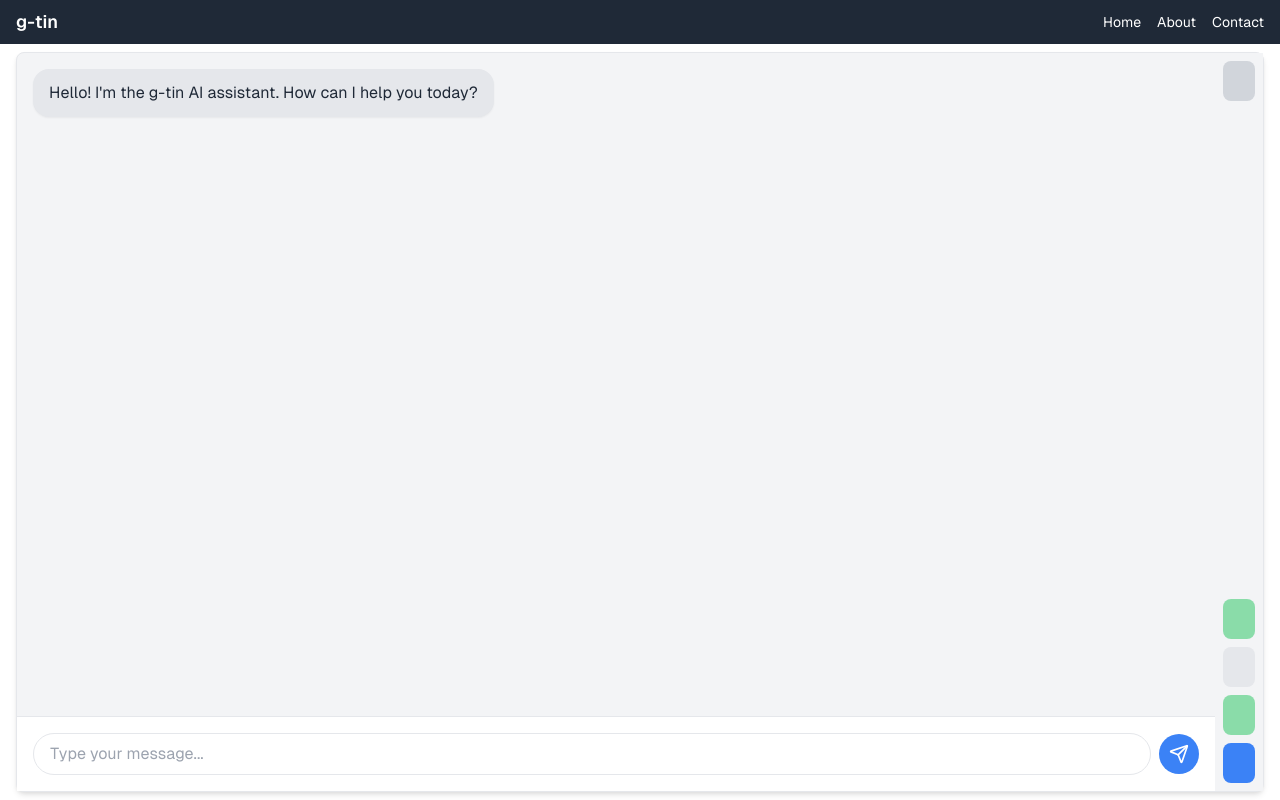
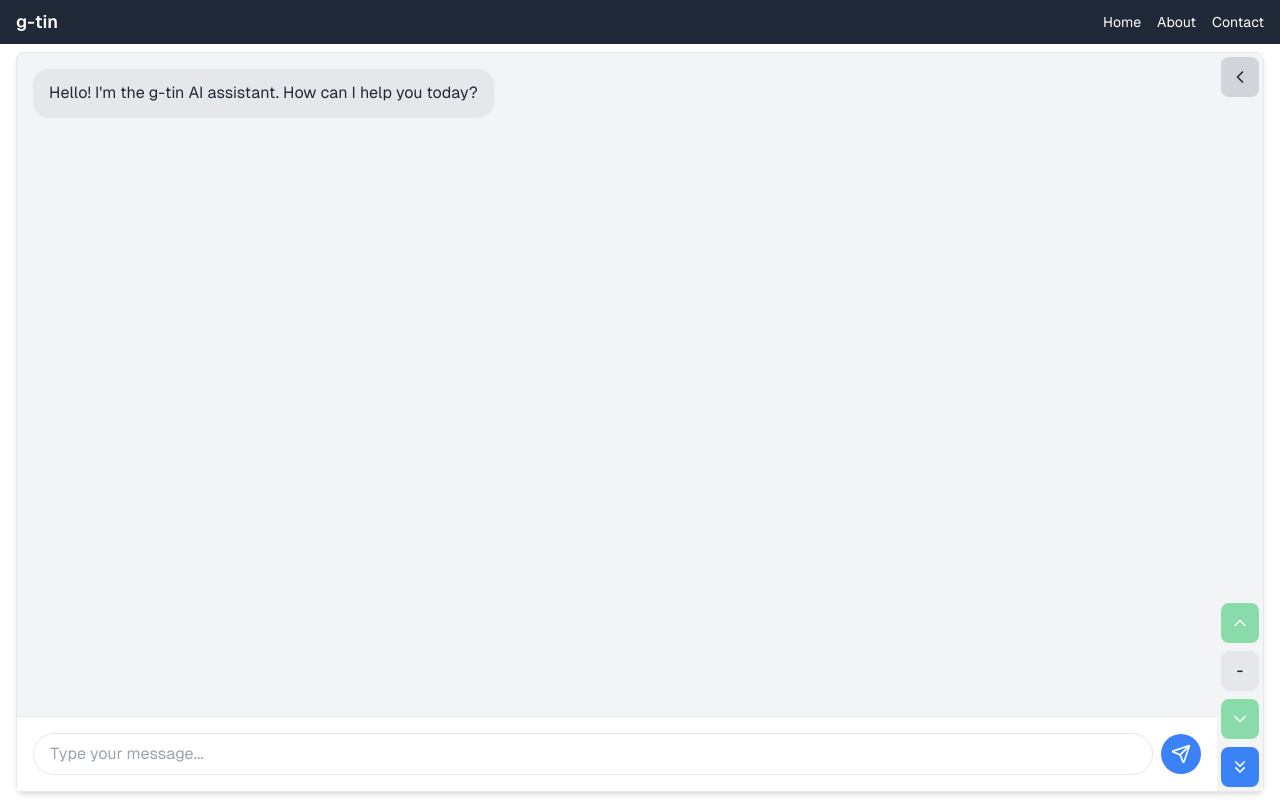
Before and after one commit to zenitogr/g-tin, a Next.js app: page / in a window 1280 px wide. Built offline with nearby package versions, Linux system fonts and the light colour scheme.

Commit message:
fixed the marker display and the button alignment and shevron visibility

```diff
--- a/app/globals.css
+++ b/app/globals.css
@@ -132,10 +132,10 @@ body {
 
 /* Button styles */
 .chat-button {
-  display: inline-flex;
+  display: flex;
   align-items: center;
   justify-content: center;
-  padding: 0.5rem;
+  padding: 0.25rem;
   border-radius: 0.5rem;
   font-weight: 500;
   transition: all 0.15s ease-in-out;
--- a/components/AIChatbot.tsx
+++ b/components/AIChatbot.tsx
@@ -209,65 +209,65 @@ const AIChatbot = () => {
         </div>
       </div>
       <div className={`flex flex-col justify-between bg-gray-100 dark:bg-gray-800 transition-all duration-300 ${isNavExpanded ? 'w-1/3' : 'w-12'}`}>
-        <div className="flex flex-col space-y-2 p-2">
+        <div className="flex flex-col space-y-2 p-1">
           <button
             onClick={toggleNav}
-            className="chat-button bg-gray-300 dark:bg-gray-700 text-gray-800 dark:text-white h-10 overflow-hidden"
+            className="chat-button bg-gray-300 dark:bg-gray-700 text-gray-800 dark:text-white h-10"
             aria-label={isNavExpanded ? "Collapse navigation" : "Expand navigation"}
           >
             <div className="flex items-center justify-center w-full h-full">
-              {isNavExpanded ? <ChevronRight size={24} /> : <ChevronLeft size={24} />}
-              <span className={`ml-2 transition-opacity duration-300 ${isNavExpanded ? 'opacity-100' : 'opacity-0'}`}>
-                Collapse
-              </span>
+              <div className="w-6 flex-shrink-0 flex justify-center">
+                {isNavExpanded ? <ChevronRight size={20} /> : <ChevronLeft size={20} />}
+              </div>
+              {isNavExpanded && <span className="ml-2">Collapse</span>}
             </div>
           </button>
         </div>
-        <div className="flex flex-col space-y-2 p-2">
+        <div className="flex flex-col space-y-2 p-1">
           <button
             onClick={() => navigateMarkers('prev')}
-            className="chat-button bg-green-500 text-white h-10 overflow-hidden"
+            className="chat-button bg-green-500 text-white h-10"
             aria-label="Previous marker"
             disabled={markers.length === 0}
           >
             <div className="flex items-center justify-center w-full h-full">
-              <ChevronUp size={24} />
-              <span className={`ml-2 transition-opacity duration-300 ${isNavExpanded ? 'opacity-100' : 'opacity-0'}`}>
-                Previous
-              </span>
+              <div className="w-6 flex-shrink-0 flex justify-center">
+                <ChevronUp size={20} />
+              </div>
+              {isNavExpanded && <span className="ml-2">Previous</span>}
             </div>
           </button>
-          <div className="chat-button bg-gray-200 dark:bg-gray-700 text-gray-800 dark:text-white flex items-center justify-center h-10 overflow-hidden">
-            <div className="flex items-center justify-center w-full h-full whitespace-nowrap">
-              <span className={`transition-opacity duration-300 ${isNavExpanded ? 'opacity-100' : 'opacity-0'}`}>
-                Marker:
-              </span>
-              <span className="ml-1">{getCurrentMarkerDisplay()}</span>
+          <div className="chat-button bg-gray-200 dark:bg-gray-700 text-gray-800 dark:text-white flex items-center justify-center h-10">
+            <div className="flex items-center justify-center w-full h-full">
+              <div className="w-6 flex-shrink-0 flex justify-center">
+                <span>{getCurrentMarkerDisplay()}</span>
+              </div>
+              {isNavExpanded && <span className="ml-2">Marker</span>}
             </div>
           </div>
           <button
             onClick={() => navigateMarkers('next')}
-            className="chat-button bg-green-500 text-white h-10 overflow-hidden"
+            className="chat-button bg-green-500 text-white h-10"
             aria-label="Next marker"
             disabled={markers.length === 0}
           >
             <div className="flex items-center justify-center w-full h-full">
-              <ChevronDown size={24} />
-              <span className={`ml-2 transition-opacity duration-300 ${isNavExpanded ? 'opacity-100' : 'opacity-0'}`}>
-                Next
-              </span>
+              <div className="w-6 flex-shrink-0 flex justify-center">
+                <ChevronDown size={20} />
+              </div>
+              {isNavExpanded && <span className="ml-2">Next</span>}
             </div>
           </button>
           <button
             onClick={scrollToBottom}
-            className="chat-button bg-blue-500 text-white h-10 overflow-hidden"
+            className="chat-button bg-blue-500 text-white h-10"
             aria-label="Scroll to bottom"
           >
             <div className="flex items-center justify-center w-full h-full">
-              <ChevronsDown size={24} />
-              <span className={`ml-2 transition-opacity duration-300 ${isNavExpanded ? 'opacity-100' : 'opacity-0'}`}>
-                Bottom
-              </span>
+              <div className="w-6 flex-shrink-0 flex justify-center">
+                <ChevronsDown size={20} />
+              </div>
+              {isNavExpanded && <span className="ml-2">Bottom</span>}
             </div>
           </button>
         </div>
```
